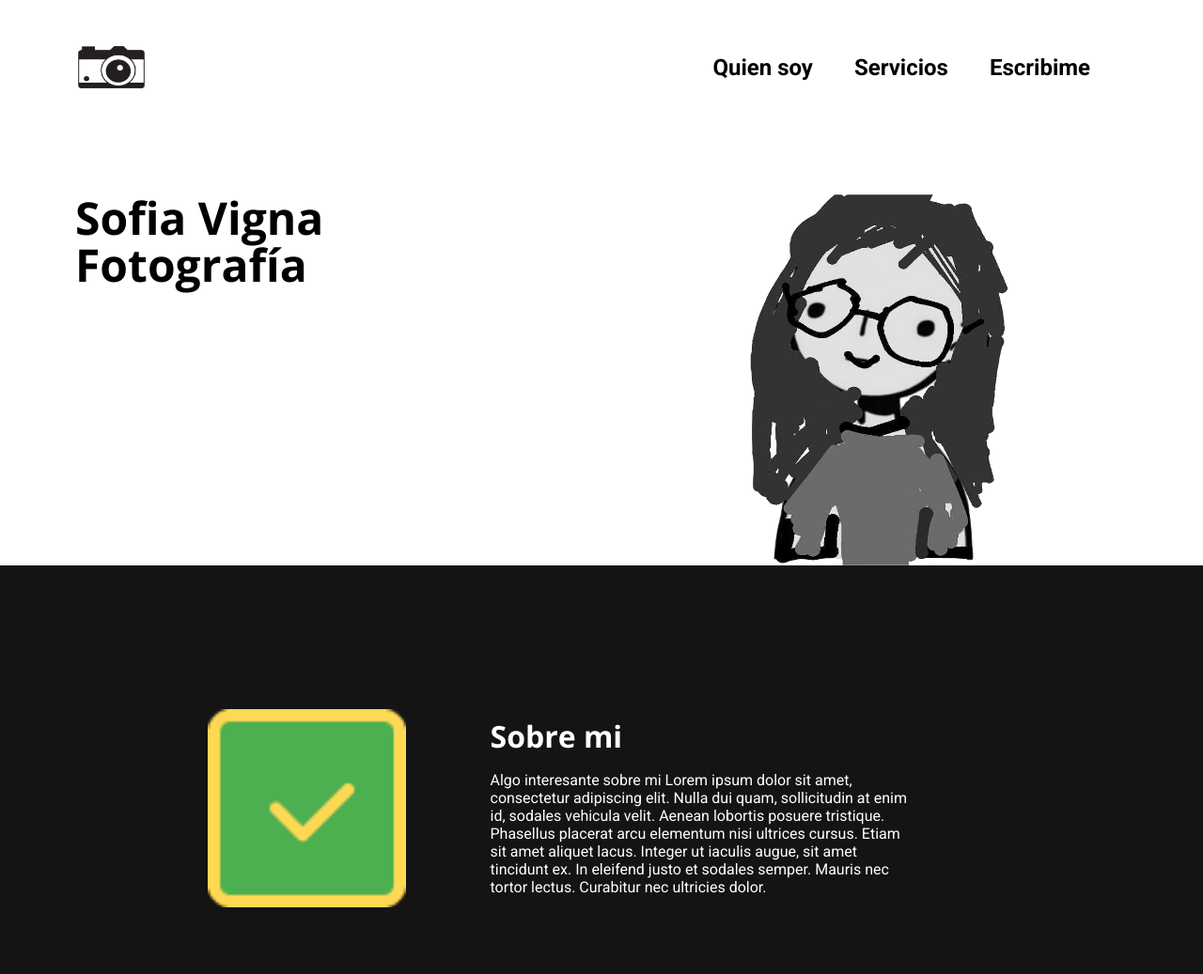
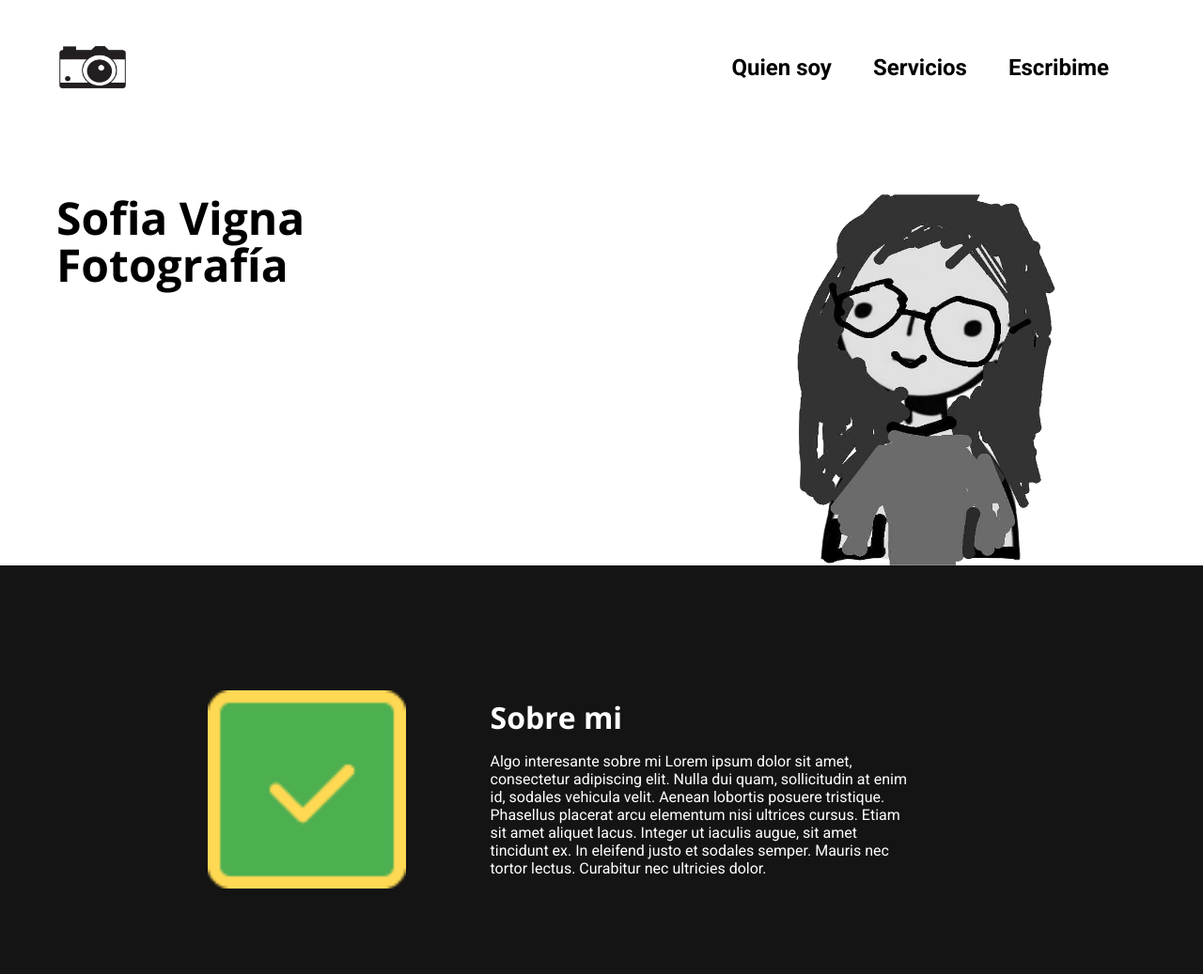
Before and after one commit to Sofia-vig/pagina, a plain HTML site: page index.html in a window 1280 px wide. Shown: the top 1037 px of the page at 94% size. Drawn offline with nearby package versions, Linux system fonts and the light colour scheme.

Commit message:
cambios de medidas

```diff
--- a/desktop.css
+++ b/desktop.css
@@ -23,7 +23,7 @@
   .imagen-introduccion {
     grid-area: main-right;
     justify-self: right;
-    margin-right: 60px;
+    margin-right: 30px;
     width: 435px;
     height: 395px;
   }
@@ -35,7 +35,7 @@
   }
 
   .contenedor-introduccion {
-    padding: 0 80px;
+    padding: 0 60px;
     display: grid;
     grid-template-columns: 1fr 2fr;
     grid-template-areas:
@@ -54,7 +54,7 @@
   }
 
   .bloque {
-    margin: 160px 90px;
+    margin: 140px 90px;
     width: 35vw;
     align-items: baseline;
     justify-content: center;
@@ -81,7 +81,7 @@
   }
 
   .item-servicio {
-    margin: 0 130px;
+    margin: 0 110px;
   }
 
   /*Section Formulario*/
```
